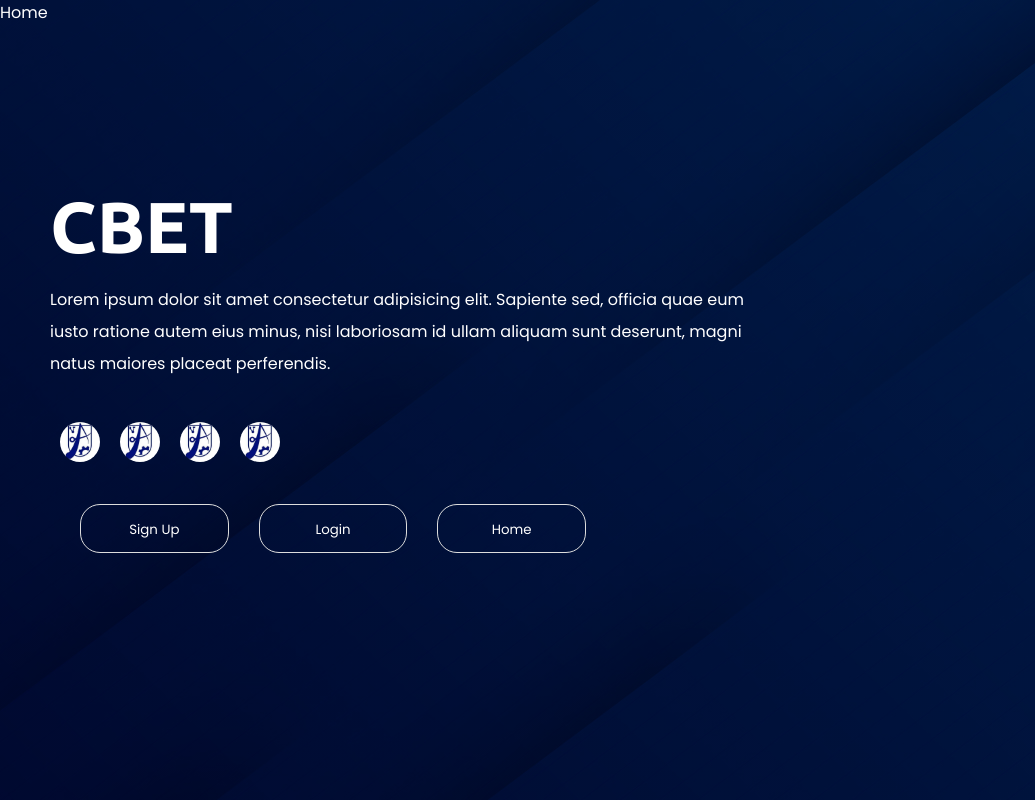
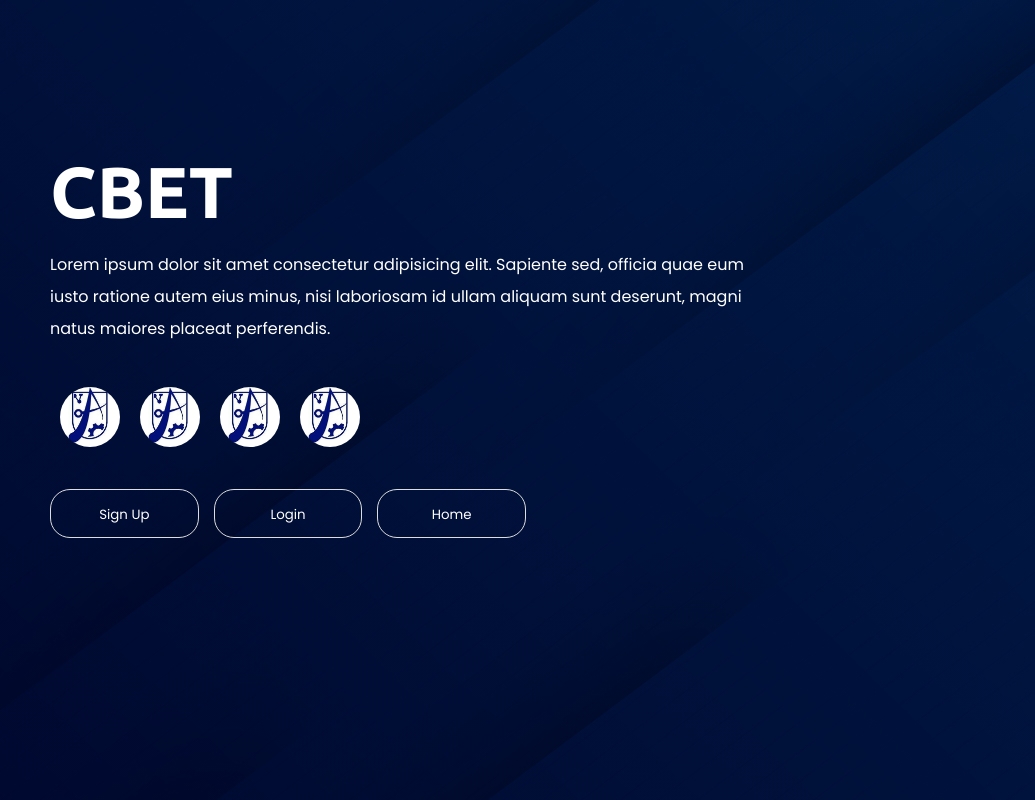
Before and after one commit to acesknust/cbet-resource-hub-frontend, a React (Create React App) app: page / in a window 1280 px wide. Shown: the whole page, without its empty margins (0-1035 px from the left). Built offline with nearby package versions, Linux system fonts and the light colour scheme.

Commit message:
fixed styling issues in the landing and home pages

```diff
--- a/src/index.css
+++ b/src/index.css
@@ -1,8 +1,8 @@
 
-body {
+/* body {
   background-image: linear-gradient(rgba(0, 0, 0, 0.5), rgba(0, 0, 0, 0.5)),
     url("./assets/gradient_2.jpg");
-}
+} */
 
 /* body {
     background-image: linear-gradient(rgba(0, 0, 0, 0.5), rgba(0, 0, 0, 0.5)),
--- a/src/pages/Home.js
+++ b/src/pages/Home.js
@@ -11,14 +11,14 @@ function Home() {
       <div className="course-Container">
          <div>
         <div className="course">
-        <Link to="/CourseFiles" style={{textDecoration: 'None', color: '#fff'}}>
+        <Link to="/CourseFiles" style={{textDecoration: 'None'}}>
           <img src="./acesLogo.jpeg" alt="computer enginerring logo" />
           <h2>Computer</h2>
           <h2>Engineering</h2>
         </Link>
         </div>
         <div className="course">
-        <Link to="/CourseFiles" style={{textDecoration: 'None', color: '#fff'}}>
+        <Link to="/CourseFiles" style={{textDecoration: 'None'}}>
           <img src="./acesLogo.jpeg" alt="computer enginerring logo" />
           <h2>Computer</h2>
           <h2>Engineering</h2>
@@ -27,14 +27,14 @@ function Home() {
         </div>
         <div>
         <div className="course">
-        <Link to="/CourseFiles" style={{textDecoration: 'None', color: '#fff'}}>
+        <Link to="/CourseFiles" style={{textDecoration: 'None'}}>
           <img src="./acesLogo.jpeg" alt="computer enginerring logo" />
           <h2>Computer</h2>
           <h2>Engineering</h2>
         </Link>
         </div>
         <div className="course">
-        <Link to="/CourseFiles" style={{textDecoration: 'None', color: '#fff'}}>
+        <Link to="/CourseFiles" style={{textDecoration: 'None'}}>
           <img src="./acesLogo.jpeg" alt="computer enginerring logo" />
           <h2>Computer</h2>
           <h2>Engineering</h2>
--- a/src/pages/landingpage.jsx
+++ b/src/pages/landingpage.jsx
@@ -5,9 +5,6 @@ const Landingpage = () => {
   return (
     <div>
       <div className="App">
-        <Link to="/Home" style={{ textDecoration: "None", color: "#fff" }}>
-          Home
-        </Link>
         <div className="Landingcontainer">
           <div className="Landingcontent">
             <h2>CBET</h2>
@@ -47,7 +44,11 @@ const Landingpage = () => {
 
               <Link
                 to="/SignIn"
-                style={{ textDecoration: "None", textAlign: "center" }}
+                style={{
+                  textDecoration: "None",
+                  textAlign: "center",
+                  marginLeft: 15,
+                }}
                 className="login-button"
               >
                 <button
@@ -63,7 +64,11 @@ const Landingpage = () => {
 
               <Link
                 to="/Home"
-                style={{ textDecoration: "None", textAlign: "center" }}
+                style={{
+                  textDecoration: "None",
+                  textAlign: "center",
+                  marginLeft: 15,
+                }}
                 className="login-button"
               >
                 <button
--- a/src/styles/Home.css
+++ b/src/styles/Home.css
@@ -5,7 +5,7 @@
 } */
 .Heading{
   text-align: center;
-  color:  #fff;
+  color:  #00007a;
   font-family: "Poppins", sans-serif;
   margin-top: 5%;
   font-size: clamp(1.5rem, 3vw, 1rem);
--- a/src/styles/landingPage.css
+++ b/src/styles/landingPage.css
@@ -43,9 +43,9 @@
   transition: all 0.3s ease-in-out;
 
 }
-.Landingcontent .login-button{
+/* .Landingcontent .login-button{
   margin-left: 30px;
-}
+} */
 .Landingcontent button:hover,i:hover{
   background: #3498db;
 }
@@ -60,7 +60,7 @@
 
 }
 .Landingcontent .logos img{
-  width: 40px;
+  width: 60px;
   border-radius: 50px;
   transition: all 0.5s ease-in-out;
   margin: 10px;
```
